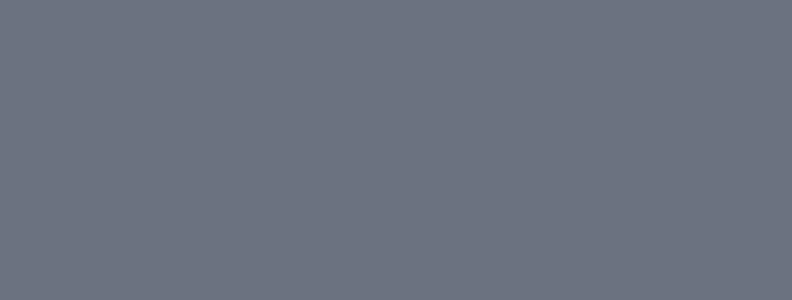
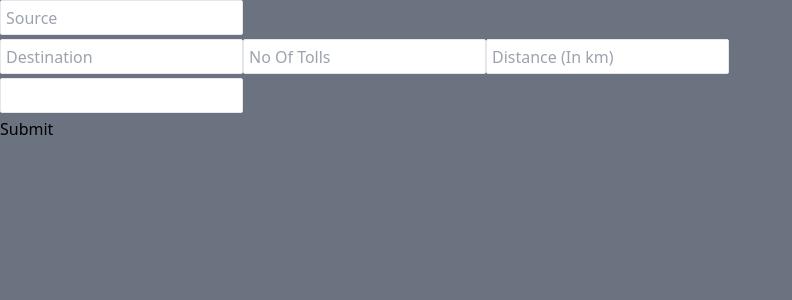
Before and after one commit to Bala-G-Venkatesan/Toll-Mate-Frontend, a React (Create React App) app: page /admin in a window 1280 px wide. Before the commit this address had no page. Shown: the top 300 px of the page, without its empty margins (0-792 px from the left). Built offline with nearby package versions, Linux system fonts and the light colour scheme.

Commit message:
Toll Mate version 1

```diff
--- a/src/App.js
+++ b/src/App.js
@@ -8,11 +8,13 @@ function App() {
   return (
     <div className="App bg-gray-500 min-h-screen overflow-x-hidden">
        <Routes>
-         <Route path='' element={<Home/>}/>
+         <Route path='/' element={<Home/>}/>
+         <Route path='/admin' element={<AdminActions/>}/>
        </Routes>
     </div>
   )
 }
 
 
+
 export default App;
--- /dev/null
+++ b/src/AxiosInstance.js
@@ -0,0 +1,9 @@
+import axios from "axios";
+
+
+let AxiosInstance = axios.create({
+  baseURL: "https://toll-mate-backend.onrender.com",
+});
+
+
+export default AxiosInstance
--- a/src/components/AdminActions.js
+++ b/src/components/AdminActions.js
@@ -15,8 +15,8 @@ const AdminActions = () => {
 
     let [source,setSource]=useState("")
     let [destination,setDestination]=useState("")
-    let [noOfTolls,setNoOfTolls]=useState("")
-    let [distance,setDistance]=useState("")
+    let [noOfTolls,setNoOfTolls]=useState(null)
+    let [distance,setDistance]=useState(null)
 
 
     let handleSelection=(data)=>
@@ -55,27 +55,66 @@ const AdminActions = () => {
 
   return (
     <main>
-        <input type="text" value={source} onChange={(e)=>setSource(e.target.value)}/>
+      <input
+        type="text"
+        value={source}
+        placeholder="Source"
+        onChange={(e) => setSource(e.target.value)}
+        className="h-[35px] border-[1px] mb-1 outline-none px-[5px] focus:border-blue-500 rounded-sm"
+      />
       <br />
-        <input type="text" value={destination} onChange={(e)=>setDestination(e.target.value)}/>
-        <input type="text" value={noOfTolls} onChange={(e)=>setNoOfTolls(parseInt(e.target.value))}/>
-        <input type="text" value={distance} onChange={(e)=>setDistance(parseFloat(e.target.value))}/>
+      <input
+        type="text"
+        value={destination}
+        placeholder="Destination"
+        onChange={(e) => setDestination(e.target.value)}
+        className="h-[35px] border-[1px] mb-1 outline-none px-[5px] focus:border-blue-500 rounded-sm"
+      />
+      <input
+        type="number"
+        value={noOfTolls}
+        placeholder="No Of Tolls"
+        onChange={(e) => setNoOfTolls(parseInt(e.target.value))}
+        className="h-[35px] border-[1px] mb-1 outline-none px-[5px] focus:border-blue-500 rounded-sm"
+      />
+      <input
+        type="number"
+        value={distance}
+        placeholder="Distance (In km)"
+        onChange={(e) => setDistance(parseFloat(e.target.value))}
+        className="h-[35px] border-[1px] mb-1 outline-none px-[5px] focus:border-blue-500 rounded-sm"
+      />
       <div className="auto-suggest">
-            <input type="text" value={autoSuggestInput} onChange={(e)=>setAutoSuggestInput(e.target.value)} onFocus={()=>setActivateSuggestions(true)}/>
+        <input
+          type="text"
+          value={autoSuggestInput}
+          onChange={(e) => setAutoSuggestInput(e.target.value)}
+          onFocus={() => setActivateSuggestions(true)}
+          className="h-[35px] border-[1px] mb-1 outline-none px-[5px] focus:border-blue-500 rounded-sm"
+        />
         <div className="suggestions max-h-[500px] overflow-scroll overflow-x-hidden">
-                {activateSuggestions && autoSuggestData.slice().sort((a,b)=>
-                {
-                    return a.tollName.localeCompare(b.tollName)
-                }).map((items,idx)=>
-                {
-                    return <p key={idx} onClick={()=>handleSelection(items)} className='cursor-pointer'>{items.tollName}</p>
+          {activateSuggestions &&
+            autoSuggestData
+              .slice()
+              .sort((a, b) => {
+                return a.tollName.localeCompare(b.tollName);
+              })
+              .map((items, idx) => {
+                return (
+                  <p
+                    key={idx}
+                    onClick={() => handleSelection(items)}
+                    className="cursor-pointer"
+                  >
+                    {items.tollName}
+                  </p>
+                );
               })}
         </div>
       </div>
       <button onClick={handleSubmit}>Submit</button>
-
     </main>
-  )
+  );
 }
 
 
--- a/src/components/PrimaryMap.js
+++ b/src/components/PrimaryMap.js
@@ -7,14 +7,19 @@ import { fetchSourceDestinationTollsAndCoordinates } from '../slices/TollSlice';
 import {Icon} from 'leaflet'
 
 const PrimaryMap = () => {
-    let { SOURCE_DESTINATION_LAT_LNG_LOADING,SOURCE_DESTINATION_LAT_LNG_SUCCESS} = useSelector(
-      (state) => state.Toll
-    );
+    let {
+      SOURCE_DESTINATION_TOLLS_AND_COORDINATES,
+      SOURCE_DESTINATION_TOLLS_AND_COORDINATES_LOADING,
+      SOURCE_DESTINATION_TOLLS_AND_COORDINATES_SUCCESS,
+    } = useSelector((state) => state.Toll);
     let dispatch=useDispatch()
     let [source,setSource]=useState('')
     let [destination,setDestination]=useState('')
     let [vehicleType,setVehicleType]=useState('')
+    let [adjustedCoordinates,setAdjustedCoordinates]=useState([])
     let position = [28.7041, 77.1025];
+    let coors = [[80.21176, 13.076949], [80.207536,13.07702]];
+
 
     let icon = new Icon({
       iconUrl: require("../images/location-pin (1).png"),
@@ -28,12 +33,23 @@ const PrimaryMap = () => {
 
     useEffect(()=>
     {
+      if (SOURCE_DESTINATION_TOLLS_AND_COORDINATES && SOURCE_DESTINATION_TOLLS_AND_COORDINATES_SUCCESS) {
+        let reversed = SOURCE_DESTINATION_TOLLS_AND_COORDINATES.coordinates;
+        let ultimate=[]
+        for(let i=0;i<reversed.length;i++)
+        {
+          ultimate.push([reversed[i][1],reversed[i][0]]);
+        }
+        setAdjustedCoordinates(ultimate)
+      }
+    },[SOURCE_DESTINATION_TOLLS_AND_COORDINATES])
+    useEffect(()=>
+    {
       console.log(source,destination,vehicleType)
     },[source,destination,vehicleType])
 
-    if(SOURCE_DESTINATION_LAT_LNG_LOADING)
-    {
-        return <h2>Loading...</h2>
+    if (SOURCE_DESTINATION_TOLLS_AND_COORDINATES_LOADING) {
+      return <h2>Loading...</h2>;
     }
 
 
@@ -41,11 +57,35 @@ const PrimaryMap = () => {
     <StyledPrimaryMap>
       <section className="w-[1170px] h-[500px] mx-auto">
         <div className="portside flex flex-col">
-          <input type="text" value={source} onChange={(e)=>setSource(e.target.value)} placeholder='Source' className='h-[35px] border-[1px] mb-1 outline-none px-[5px] focus:border-blue-500 rounded-sm'/>
-          <input type="text" value={destination} onChange={(e)=>setDestination(e.target.value)} placeholder='Destination' className='h-[35px] border-[1px] outline-none px-[5px] focus:border-blue-500 rounded-sm'/>
+          <input
+            type="text"
+            value={source}
+            onChange={(e) => setSource(e.target.value)}
+            placeholder="Source"
+            className="h-[35px] border-[1px] mb-1 outline-none px-[5px] focus:border-blue-500 rounded-sm"
+          />
+          <input
+            type="text"
+            value={destination}
+            onChange={(e) => setDestination(e.target.value)}
+            placeholder="Destination"
+            className="h-[35px] border-[1px] outline-none px-[5px] focus:border-blue-500 rounded-sm"
+          />
           <p>Select Your Vehicle</p>
-          <select name="" id="" onChange={(e)=>setVehicleType(e.target.value)} className='h-[35px] outline-none cursor-pointer rounded-sm'>
-            <option value="car" style={{backgroundImage: `url(${require('../images/car.png')})`}}>Car/Jeep/SUV</option>
+          <select
+            name=""
+            id=""
+            onChange={(e) => setVehicleType(e.target.value)}
+            className="h-[35px] outline-none cursor-pointer rounded-sm"
+          >
+            <option
+              value="car"
+              style={{
+                backgroundImage: `url(${require("../images/car.png")})`,
+              }}
+            >
+              Car/Jeep/SUV
+            </option>
             <option value="lcv">LCV/Taxi</option>
             <option value="busMultiAxle">Bus Multi Axle</option>
             <option value="heavyVehicle">Heavy Vehicle</option>
@@ -56,17 +96,51 @@ const PrimaryMap = () => {
         </div>
         <div className="starboard bg-yellow-300 rounded overflow-hidden">
           <MapContainer
-            center={position}
+            center={adjustedCoordinates[0] || position}
             zoom={13}
             scrollWheelZoom={true}
-            style={{ height: "100%", width: "100%"}}
+            style={{ height: "100%", width: "100%" }}
           >
             <TileLayer url="https://{s}.tile.openstreetmap.org/{z}/{x}/{y}.png" />
-            <Marker position={position} icon={icon}>
-              <Popup>
-                A pretty CSS3 popup. <br /> Easily customizable.
-              </Popup>
-            </Marker>
+            {SOURCE_DESTINATION_TOLLS_AND_COORDINATES_SUCCESS && (
+              <Polyline
+                positions={adjustedCoordinates}
+                pathOptions={{ color: "blue", weight: 4 }}
+              />
+            )}
+            {SOURCE_DESTINATION_TOLLS_AND_COORDINATES_SUCCESS &&  SOURCE_DESTINATION_TOLLS_AND_COORDINATES?.foundTollData.tollsBetween.map((items)=>
+            {
+             return (
+               <Marker position={items.tollLocation} icon={icon}>
+                 <Popup className="capitalize">
+                   <span>
+                     <strong>{items.tollName}</strong>
+                   </span>
+                   <br />
+                   <span>
+                     Lat & Lng:{items.tollLocation[0]}, {items.tollLocation[1]}
+                   </span>
+                   <br />
+                   <span>
+                     <strong>Toll Charges</strong>
+                   </span>
+                   <br />
+                   <span>Car: {items.car}</span>
+                   <br />
+                   <span>LCV: {items.lcv}</span>
+                   <br />
+                   <span>BusMultiAxle: {items.busMultiAxle}</span>
+                   <br />
+                   <span>HeavyVehicle: {items.heavyVehicle}</span>
+                   <br />
+                   <span>FourToSixAxle: {items.fourToSixAxle}</span>
+                   <br />
+                   <span>SevenOrMoreAxle: {items.sevenOrMoreAxle}</span>
+                   <br />
+                 </Popup>
+               </Marker>
+             );
+            })}
           </MapContainer>
         </div>
       </section>
--- a/src/slices/TollSlice.js
+++ b/src/slices/TollSlice.js
@@ -1,5 +1,6 @@
 import {createAsyncThunk, createSlice} from '@reduxjs/toolkit'
 import axios from 'axios'
+import AxiosInstance from '../AxiosInstance'
 
 
 let initialState = {
@@ -16,31 +17,43 @@ let initialState = {
 
 let fetchSourceDestinationTollsAndCoordinates=createAsyncThunk('toll/fetchSourceDestinationTollsAndCoordinates',async ({source,destination,vehicleType})=>
 {
-    console.log(process.env);
+    let foundTollData=await AxiosInstance.post('/toll/get',{source:source,destination:destination,vehicleType:vehicleType})
+    if(foundTollData.data.foundTollData)
+    {
         let sourceUrl = `https://geocode.maps.co/search?q=${source}&api_key=65dacbfb919bf588134874bsi8bae6b`;
         let destinationUrl = `https://geocode.maps.co/search?q=${destination}&api_key=65dadea571b76600105954ahn0963ca`;
-    let sourceResponse=await axios.get(sourceUrl,{"content-type":"application/json"})
+        let sourceResponse = await axios.get(sourceUrl, {
+          "content-type": "application/json",
+        });
         await new Promise((resolve, reject) => {
           setTimeout(() => {
             resolve();
           }, 1000);
         });
-    let destinationResponse=await axios.get(destinationUrl,{"content-type":"application/json"})
+        let destinationResponse = await axios.get(destinationUrl, {
+          "content-type": "application/json",
+        });
 
         let coordinates = await axios.get(
           `https://api.openrouteservice.org/v2/directions/driving-car?api_key=5b3ce3597851110001cf6248b135f3df0f6548b3905522ce5cf93088&start=${sourceResponse.data[0].lon},${sourceResponse.data[0].lat}&end=${destinationResponse.data[0].lon},${destinationResponse.data[0].lat}`
         );
+        return {
+          coordinates: coordinates.data.features[0].geometry.coordinates,
+          foundTollData: { ...foundTollData.data.foundTollData },
+        };
+    }
+    else
+    {
+        return foundTollData.data
+    }
 
-    let foundTollData=await axios.post('http://localhost:2000/toll/get',{source:source,destination:destination,vehicleType:vehicleType})
-    console.log(foundTollData)
-    return {coordinates:coordinates.data.features[0].geometry.coordinates,foundTollData:{...foundTollData.data.foundTollData,tollCost:foundTollData.data}};
 })
 
 
 let createToll=createAsyncThunk('toll/createToll',async (data)=>
 {
     console.log("ANDREW TATE",data)
-    let response=await axios.post('http://localhost:2000/toll/create',data)
+    let response=await AxiosInstance.post('/toll/create',data)
     console.log(response)
 })
 
```
Lines whose indentation alone changed are shown as unchanged.
